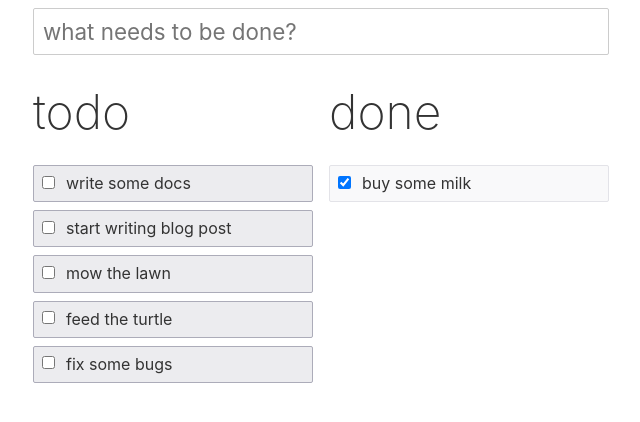
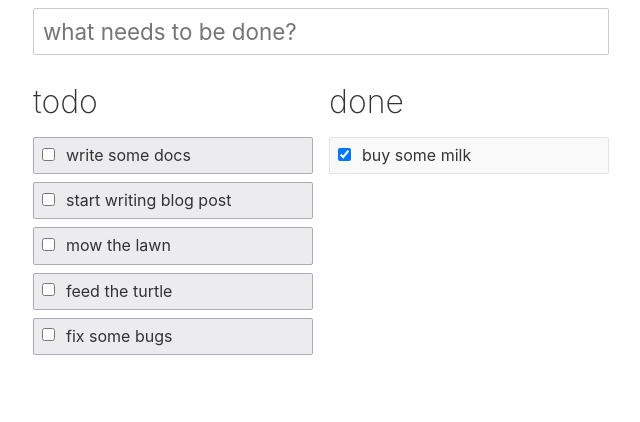
Before and after one commit to tankred/svelte-lab, a Svelte app: page / in a window 1280 px wide. Shown: the top 422 px of the page, without its empty margins (319-959 px from the left). Built offline with nearby package versions, Linux system fonts and the light colour scheme.

Commit message:
Animate todo list
	modified:   CHANGELOG.md
	modified:   package.json
	modified:   src/App.svelte

```diff
--- a/package.json
+++ b/package.json
@@ -1,6 +1,6 @@
 {
   "name": "svelte-app",
-  "version": "0.5.0",
+  "version": "0.5.1",
   "scripts": {
     "build": "rollup -c",
     "dev": "rollup -c -w",
--- a/src/App.svelte
+++ b/src/App.svelte
@@ -1,6 +1,7 @@
 <script>
 	import { quintOut } from 'svelte/easing';
 	import { crossfade } from 'svelte/transition';
+	import { flip } from 'svelte/animate';
 
 	const [send, receive] = crossfade({
 		duration: d => Math.sqrt(d * 200),
@@ -65,6 +66,7 @@
 			<label
 				in:receive="{{key: todo.id}}"
 				out:send="{{key: todo.id}}"
+				animate:flip
 			>
 				<input type=checkbox on:change={() => mark(todo, true)}>
 				{todo.description}
@@ -80,6 +82,7 @@
 				class="done"
 				in:receive="{{key: todo.id}}"
 				out:send="{{key: todo.id}}"
+				animate:flip
 			>
 				<input type=checkbox checked on:change={() => mark(todo, false)}>
 				{todo.description}
@@ -104,7 +107,7 @@
 	}
 
 	h2 {
-		font-size: 3em;
+		font-size: 2em;
 		font-weight: 200;
 		user-select: none;
 		margin: 0 0 0.5em 0;
```
Also changed, not shown: 1 other file (tests, documents, lock files or other folders).
